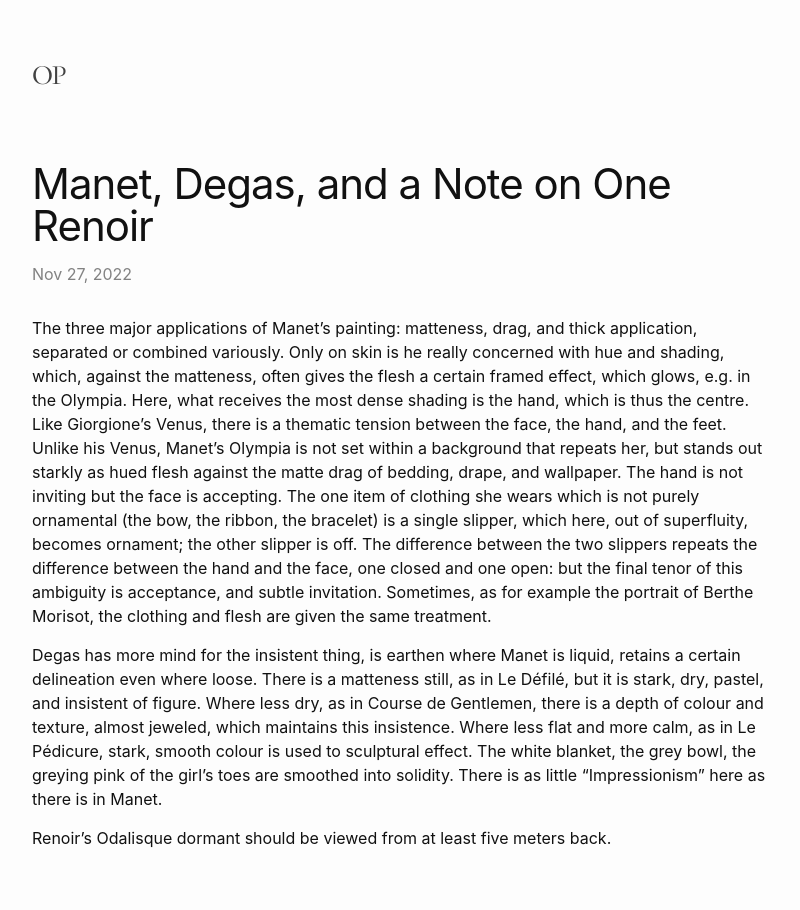
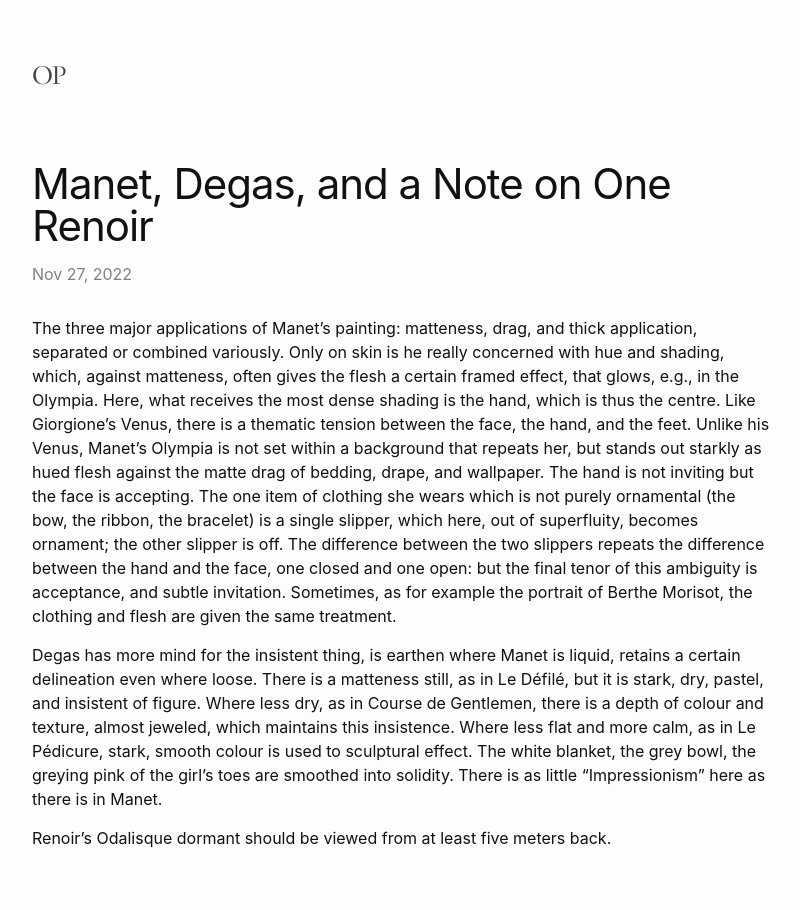
Before and after one commit to TheatrumMundi/TheatrumMundi, a Jekyll site: the page built from _posts/2022-11-27-manet-degas-and-a-note-on-one-renoir.markdown, in a window 1280 px wide. Shown: the whole page, without its empty margins (238-1038 px from the left). Built offline with Jekyll 4.4.1, drawn with Linux system fonts in a browser that asks for light colours; some web fonts are replaced.

Commit message:
Update 2022-11-27-manet-degas-and-a-note-on-one-renoir.markdown

```diff
--- a/_posts/2022-11-27-manet-degas-and-a-note-on-one-renoir.markdown
+++ b/_posts/2022-11-27-manet-degas-and-a-note-on-one-renoir.markdown
@@ -4,7 +4,7 @@ title:  "Manet, Degas, and a Note on One Renoir"
 date:   2022-11-27 15:23:00 +0100
 categories: jekyll update
 ---
-The three major applications of Manet's painting: matteness, drag, and thick application, separated or combined variously. Only on skin is he really concerned with hue and shading, which, against the matteness, often gives the flesh a certain framed effect, which glows, e.g. in the Olympia. Here, what receives the most dense shading is the hand, which is thus the centre. Like Giorgione's Venus, there is a thematic tension between the face, the hand, and the feet. Unlike his Venus, Manet's Olympia is not set within a background that repeats her, but stands out starkly as hued flesh against the matte drag of bedding, drape, and wallpaper. The hand is not inviting but the face is accepting. The one item of clothing she wears which is not purely ornamental (the bow, the ribbon, the bracelet) is a single slipper, which here, out of superfluity, becomes ornament; the other slipper is off. The difference between the two slippers repeats the difference between the hand and the face, one closed and one open: but the final tenor of this ambiguity is acceptance, and subtle invitation. Sometimes, as for example the portrait of Berthe Morisot, the clothing and flesh are given the same treatment.
+The three major applications of Manet's painting: matteness, drag, and thick application, separated or combined variously. Only on skin is he really concerned with hue and shading, which, against matteness, often gives the flesh a certain framed effect, that glows, e.g., in the Olympia. Here, what receives the most dense shading is the hand, which is thus the centre. Like Giorgione's Venus, there is a thematic tension between the face, the hand, and the feet. Unlike his Venus, Manet's Olympia is not set within a background that repeats her, but stands out starkly as hued flesh against the matte drag of bedding, drape, and wallpaper. The hand is not inviting but the face is accepting. The one item of clothing she wears which is not purely ornamental (the bow, the ribbon, the bracelet) is a single slipper, which here, out of superfluity, becomes ornament; the other slipper is off. The difference between the two slippers repeats the difference between the hand and the face, one closed and one open: but the final tenor of this ambiguity is acceptance, and subtle invitation. Sometimes, as for example the portrait of Berthe Morisot, the clothing and flesh are given the same treatment.
 
 
 
```
